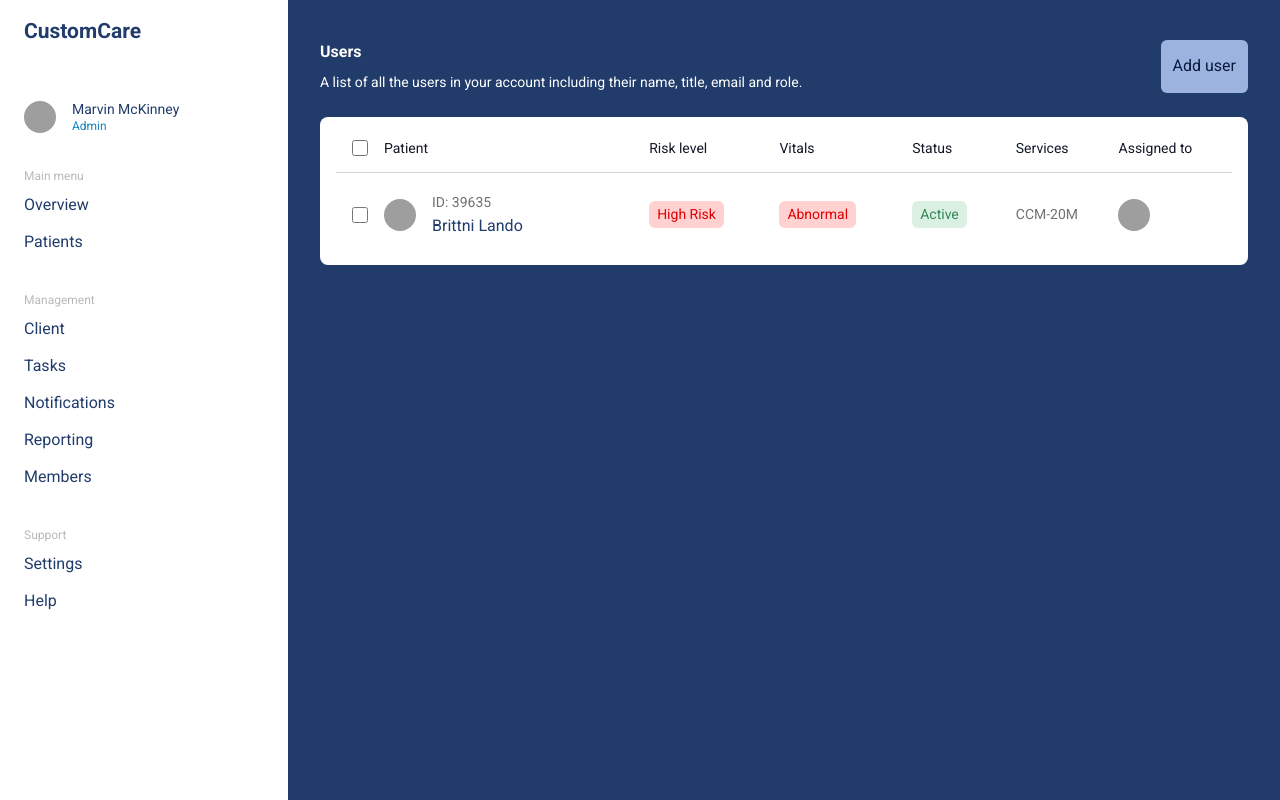
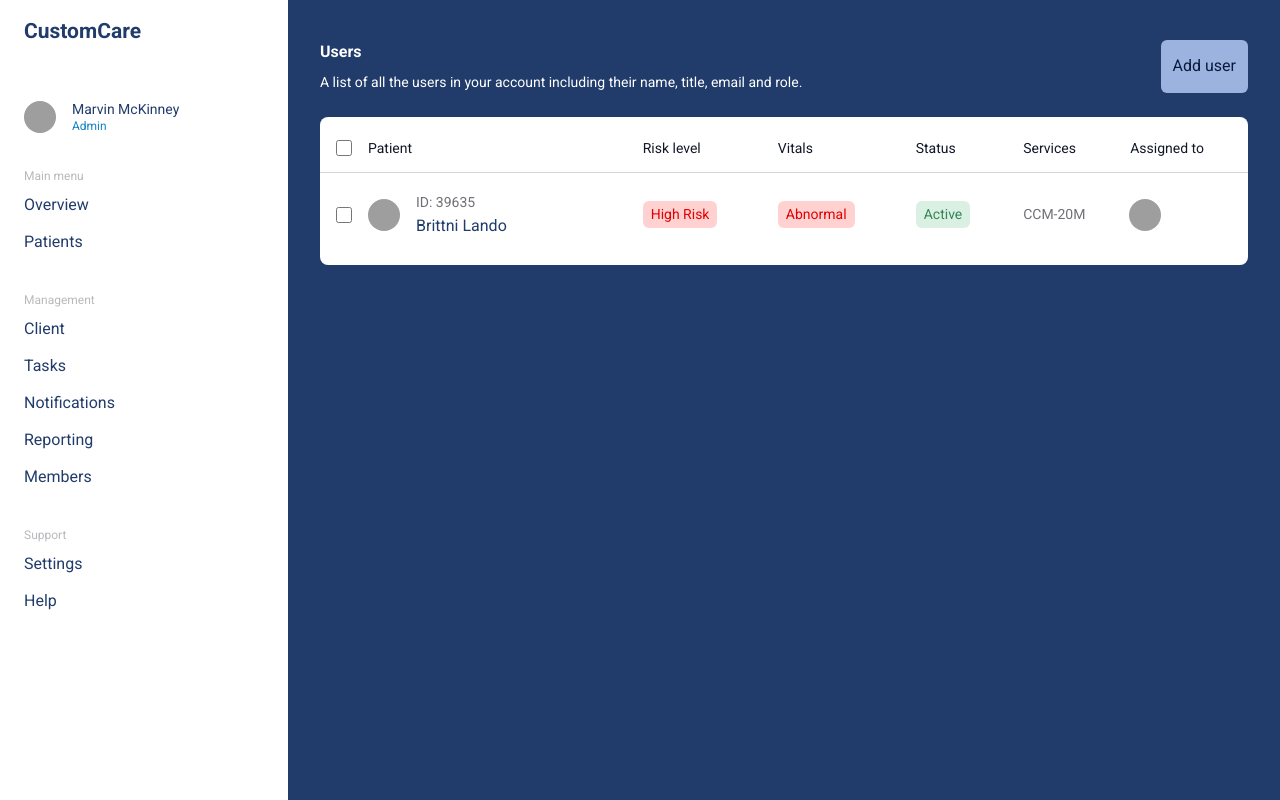
Before and after one commit to antoniosamuels/customcare-html, a website: page public/patients.html in a window 1280 px wide. Drawn offline with nearby package versions, Linux system fonts and the light colour scheme; grey boxes are pictures that could not be loaded.

Commit message:
remove padding left right

```diff
--- a/public/patients.html
+++ b/public/patients.html
@@ -318,11 +318,10 @@
                     </div>
                 </div>
 
-                <div class="px-4 sm:px-6 lg:px-8">
+                <div class="px-4">
                     <div class="mt-8 flow-root">
-                        <div class="-mx-4 -my-2 overflow-x-auto sm:-mx-6 lg:-mx-8">
-                            <div
-                                class="inline-block min-w-full py-2 align-middle sm:px-6 lg:px-4 bg-tungston-10 rounded-lg">
+                        <div class="-mx-4 -my-2 overflow-x-auto">
+                            <div class="inline-block min-w-full py-2 align-middle bg-tungston-10 rounded-lg">
                                 <table class="min-w-full divide-y divide-gray-300">
                                     <!-- header section for columns -->
                                     <thead>
@@ -414,6 +413,7 @@
                                             </td>
                                         </tr>
                                         <!-- More people... -->
+
                                     </tbody>
                                 </table>
                             </div>
```
